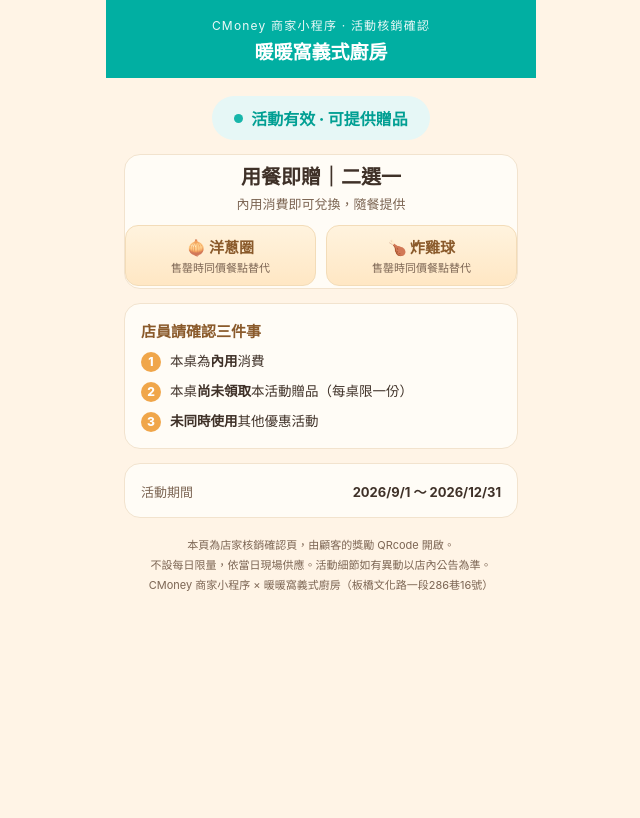
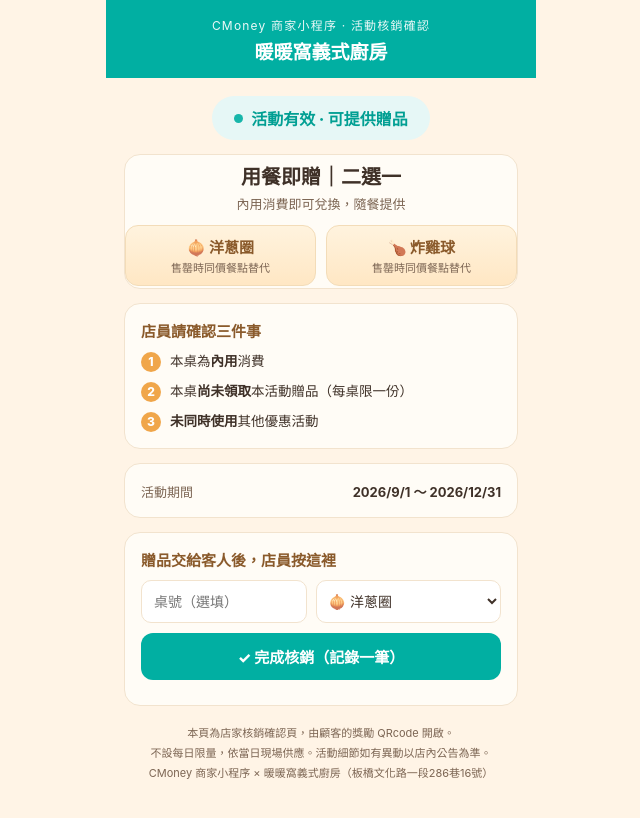
Before and after one commit to robertshao-cmd/local-life-invoice-demo, a plain HTML site: page consumer/nnw-reward-verify.html in a window 1280 px wide. Shown: the whole page, without its empty margins (319-959 px from the left). Drawn offline with Linux system fonts and the light colour scheme.

Commit message:
publish: 自 local-life-invoice/prototypes 同步

```diff
--- a/consumer/nnw-reward-verify.html
+++ b/consumer/nnw-reward-verify.html
@@ -92,7 +92,7 @@ body{margin:0;background:var(--cream);color:var(--ink);
 </div>
 <script>
 // 核銷紀錄端點（Robert 的 Apps Script 網頁應用程式 URL；留空＝隱藏紀錄區塊）
-var LOG_ENDPOINT = "";
+var LOG_ENDPOINT = "https://script.google.com/macros/s/AKfycbzH_anBQs6x1jQnv__HzIOgvzdO9u5vLTPEpauEwYejEsirBLev5Lwqgj3L0OXOwgze/exec";
 if (LOG_ENDPOINT) document.getElementById('log-card').style.display = '';
 
 function logRedeem(){
```
